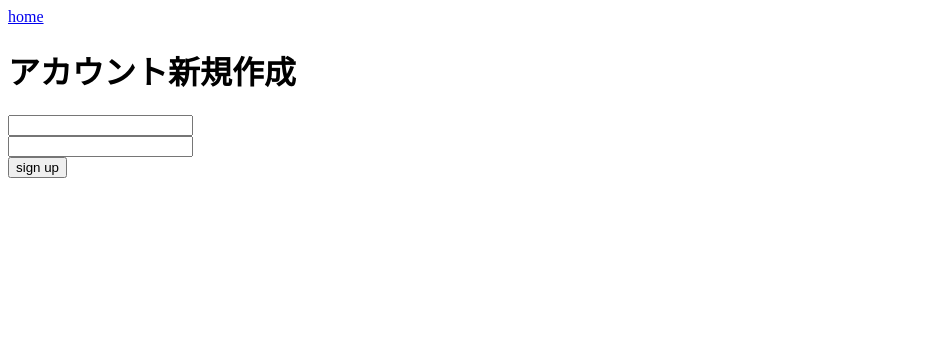
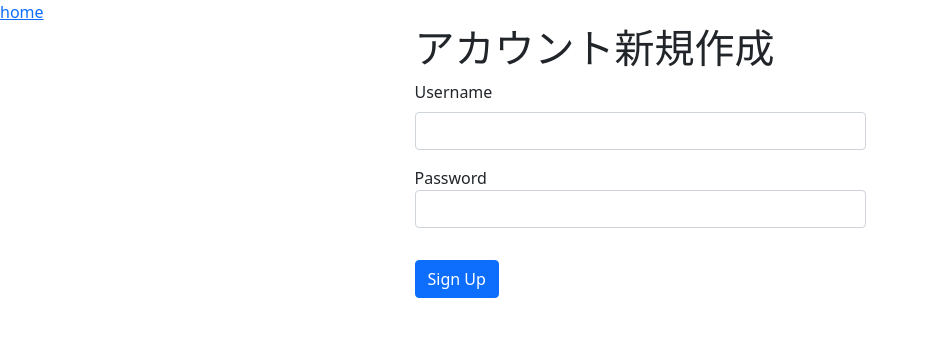
Before and after one commit to cou723/dhu-class-review-site, a Flask app: page /sign_up in a window 1280 px wide. Shown: the top 337 px of the page, without its empty margins (0-928 px from the left). Run offline with Flask 2, Linux system fonts and the light colour scheme; some libraries are stand-ins or nearby versions.

Commit message:
boostrapping sign in and sign up page

```diff
--- a/templates/index.html
+++ b/templates/index.html
@@ -1,7 +1,7 @@
 {% extends "layout.html" %}
 {% block script %}<script></script>{% endblock %}
 {% block content %}
-    <h1>ホーム</h1>
+    <h1>Home</h1>
     <a href="/review/post">add new review</a>
     {% for class in classes %}
         <div>
--- a/templates/layout.html
+++ b/templates/layout.html
@@ -4,6 +4,10 @@
         <title>Dhu Class Review Site</title>
         <link rel="stylesheet"
               href="https://unpkg.com/modern-css-reset/dist/reset.min.css"/>
+        <link href="https://cdn.jsdelivr.net/npm/bootstrap@5.0.2/dist/css/bootstrap.min.css"
+              rel="stylesheet"
+              integrity="sha384-EVSTQN3/azprG1Anm3QDgpJLIm9Nao0Yz1ztcQTwFspd3yD65VohhpuuCOmLASjC"
+              crossorigin="anonymous"/>
         {% block script %}{% endblock %}
     </head>
     <body>
@@ -15,9 +19,12 @@
             {% endif %}
         </header>
         {% if error_message != None %}<p>ERROR: "{{ error_message }}"</p>{% endif %}
-        <div id="content">
+        <div class="container" id="content">
             {% block content %}{% endblock %}
         </div>
         {% block endscript %}{% endblock %}
+        <script src="https://cdn.jsdelivr.net/npm/bootstrap@5.0.2/dist/js/bootstrap.bundle.min.js"
+                integrity="sha384-MrcW6ZMFYlzcLA8Nl+NtUVF0sA7MsXsP1UyJoMp4YLEuNSfAP+JcXn/tWtIaxVXM"
+                crossorigin="anonymous"></script>
     </body>
 </html>
--- a/templates/sign_up.html
+++ b/templates/sign_up.html
@@ -1,13 +1,37 @@
-{% extends "layout.html" %}
-{% block content %}
-    <h1>アカウント新規作成</h1>
-    <form action="/sign_up" method="POST">
-        <!-- !空 and 英数字日本語 -->
-        <input type="text" name="username" />
-        <br />
-        <!-- !空 and 4文字以上 and 英数字 -->
-        <input type="password" name="password" />
-        <br />
-        <input type="submit" value="sign up" />
-    </form>
+{% extends "layout.html" %} {% block content %}
+<div class="row justify-content-md-center">
+    <div class="col-5">
+        <h1>アカウント新規作成</h1>
+        <form class="mb-3" id="signup_form" action="/sign_up" method="POST">
+            <div class="mb-3">
+                <label for="username" class="form-label">Username</label>
+                <input type="text" class="form-control" name="username" id="username" aria-describedby="username_error_message" placeholder="" />
+                <small id="username_error_message" class="form-text text-muted"></small>
+            </div>
+            <div class="form-group">
+                <label for="password">Password</label>
+                <input type="text" class="form-control" name="password" id="password" aria-describedby="password_error_message" placeholder="" />
+                <small id="password_error_message" class="form-text text-muted"></small>
+            </div>
+        </form>
+        <button class="btn btn-primary my-3" id="submit">Sign Up</button>
+    </div>
+</div>
+{% endblock %} {% block endscript %}
+<script>
+    document.querySelector("#submit").addEventListener("click", () => {
+        let username = document.querySelector("#username").value;
+        let password = document.querySelector("#password").value;
+        document.querySelector("#username_error_message").innerText = "";
+        document.querySelector("#password_error_message").innerText = "";
+        if (username == "") document.querySelector("#username_error_message").innerText = "ユーザー名が未記入です";
+        else if (!username.indexOf(";")) document.querySelector("#username_error_message").innerText = "ユーザー名に;を含めることはできません";
+        else if (password.length <= 4) document.querySelector("#password_error_message").innerText = "パスワードは4文字以上である必要があります";
+        else {
+            document.querySelector("#username_error_message").innerText = "";
+            document.querySelector("#password_error_message").innerText = "";
+            document.querySelector("#signup_form").submit();
+        }
+    });
+</script>
 {% endblock %}
```
Also changed, not shown: templates/login.html (+21 -9 lines), Test.db.
